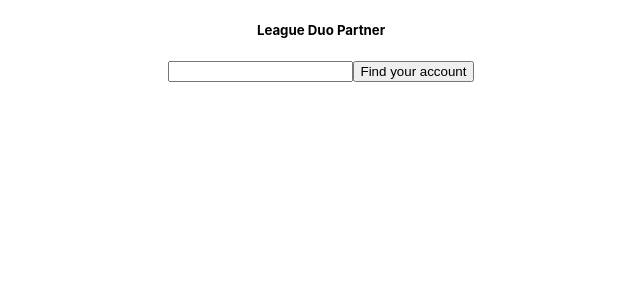
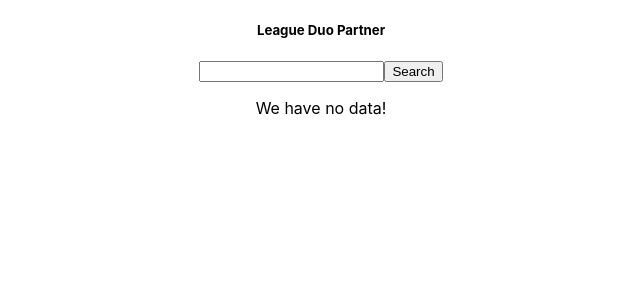
Before and after one commit to maxwellworkman/lolduopartner, a React (Create React App) app: page / in a window 1280 px wide. Shown: the top 300 px of the page, without its empty margins (319-959 px from the left). Built offline with nearby package versions, Linux system fonts and the light colour scheme.

Commit message:
switched riot api calls to server side

```diff
--- a/package.json
+++ b/package.json
@@ -2,10 +2,13 @@
   "name": "lol-duo-partner",
   "version": "0.1.0",
   "private": true,
+  "proxy": "http://localhost:4000",
   "dependencies": {
     "@testing-library/jest-dom": "^5.16.5",
     "@testing-library/react": "^13.4.0",
     "@testing-library/user-event": "^13.5.0",
+    "axios": "^1.4.0",
+    "dotenv": "^16.0.3",
     "react": "^18.2.0",
     "react-dom": "^18.2.0",
     "react-scripts": "5.0.1",
--- a/src/App.js
+++ b/src/App.js
@@ -1,18 +1,60 @@
-import React, { useState } from 'react';
+import React, { useState, useEffect } from 'react';
+import axios from 'axios';
 import logo from './logo.svg';
 import './App.css';
 
 function App() {
   const [ searchText, setSearchText ] = useState("");
+  const [ gameList, setGameList ] = useState([]);
+
+  function getPlayerGames(event) {
+    axios.get("http://localhost:4000/past5Games", { params: {username: searchText}})
+      .then(function (response) {
+        setGameList(response.data);
+      }).catch(function (error) {
+        console.log(error);
+      })
+  }
+  console.log(gameList);
 
   return (
     <div className="App">
-      <div className="container">
-        <h5>League Duo Partner</h5>
-        <input type="text"></input>
-        <button>Find your account</button>
-      </div>
+    <div className="container">
+      <h5>League Duo Partner</h5>
+      <input type="text" onChange={e=> setSearchText(e.target.value)}></input>
+      <button onClick={getPlayerGames}> Search </button>
+      {gameList.length !== 0 ?
+        <>
+        <p>We have data!</p>
+        {
+          gameList.map((gameData, index) =>
+          <>
+          <h2>Game {index + 1}</h2>
+          <div>{gameData.info.participants.map((data, participantIndex) =>
+            <p>Player {participantIndex + 1}: {data.summonerName}, KDA: {data.kills} / {data.deaths} / {data.assists}</p>
+          )
+          }
+          </div>
+          </>
+          )
+        }
+        </>
+      :
+      <>
+        <p>We have no data!</p>
+      </>
+      }
     </div>
+{/*
+    {JSON.stringify(playerData) != '{}' ?
+    <><><p>{playerData.name}</p>
+    </><img width="100" height="100" src={"http://ddragon.leagueoflegends.com/cdn/11.21.1/img/profileicon/" + playerData.profileIconId + ".png" alt="Profile Icon"}></img>
+    <p>Summoner level {playerData.summonerLevel}</p></>
+    :
+    <><p>No player Data</p></>
+    }
+     */}
+  </div>
   );
 }
 
```
Also changed, not shown: 1 other file (tests, documents, lock files or other folders).
